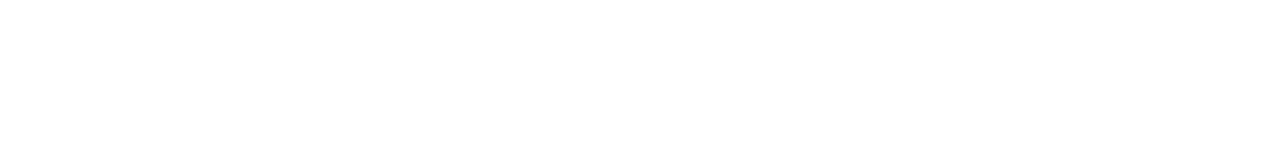
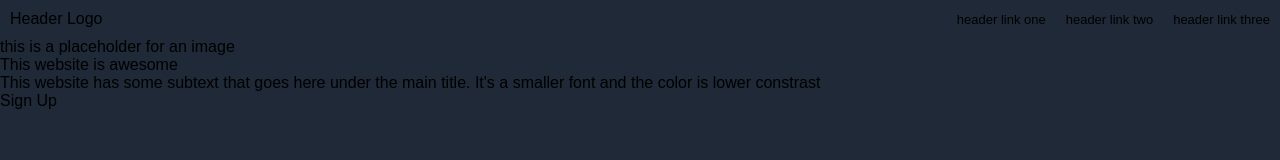
Before and after one commit to tendorjee1/flexboxas, a plain HTML site: page index.html in a window 1280 px wide. Drawn offline with Linux system fonts and the light colour scheme.

Commit message:
first part half way done

```diff
--- a/index.html
+++ b/index.html
@@ -1,11 +1,33 @@
 <!DOCTYPE html>
 <html lang="en">
-<head>
-    <meta charset="UTF-8">
-    <meta name="viewport" content="width=device-width, initial-scale=1.0">
+  <head>
+    <meta charset="UTF-8" />
+    <meta name="viewport" content="width=device-width, initial-scale=1.0" />
+    <link rel="stylesheet" href="stylesheet.css" />
     <title>Document</title>
-</head>
-<body>
+  </head>
+  <body>
+    <div class="flex-container1">
+      <div class="header">
+        <div class="logo">Header Logo</div>
+        <div class="links">
+          <div class="l1">header link one</div>
+          <div class="l2">header link two</div>
+          <div class="l3">header link three</div>
+        </div>
+      </div>
 
-</body>
+      <div class="belowHeader">
+        <div class="picture">this is a placeholder for an image</div>
+        <div class="leftS">
+          <div class="awesomheader">This website is awesome</div>
+          <div class="awesomesubheader">
+            This website has some subtext that goes here under the main title.
+            It's a smaller font and the color is lower constrast
+          </div>
+          <div class="Signup">Sign Up</div>
+        </div>
+      </div>
+    </div>
+  </body>
 </html>
--- /dev/null
+++ b/stylesheet.css
@@ -0,0 +1,35 @@
+body {
+    background-color: #1f2937; /* Set the background color for the entire page */
+    margin: 0; /* Remove default margin */
+    font-family: sans-serif; /* Set the default font for the page */
+}
+
+.flex-container1{
+    display: flex;
+    background-color: #1f2937 ;
+    flex-direction: column;
+
+}
+
+.header{
+    display: flex;
+
+
+
+}
+
+.logo {
+    padding: 10px;
+}
+.links{
+    display: flex;
+    margin-left: auto;
+
+    align-items: center;
+}
+
+.links div {
+    margin: 10px;
+    font-size: small;
+
+}
```
